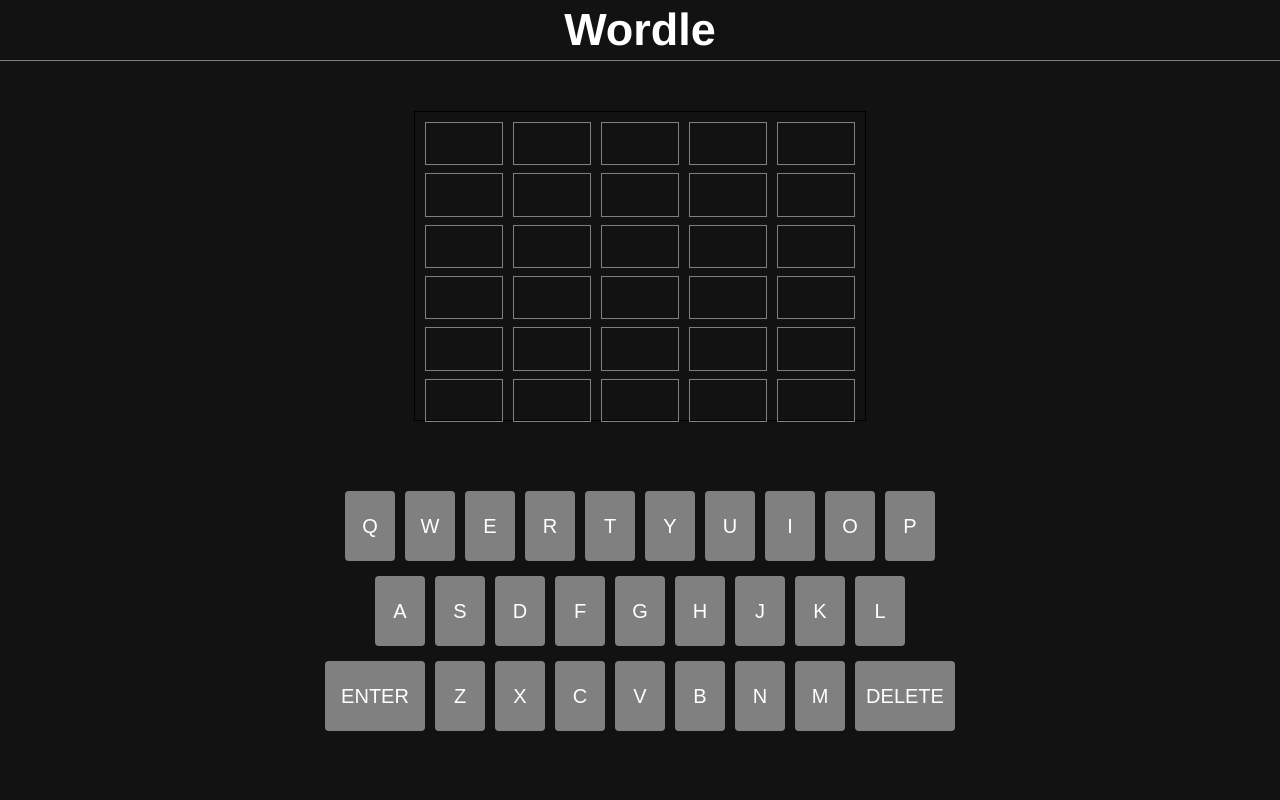
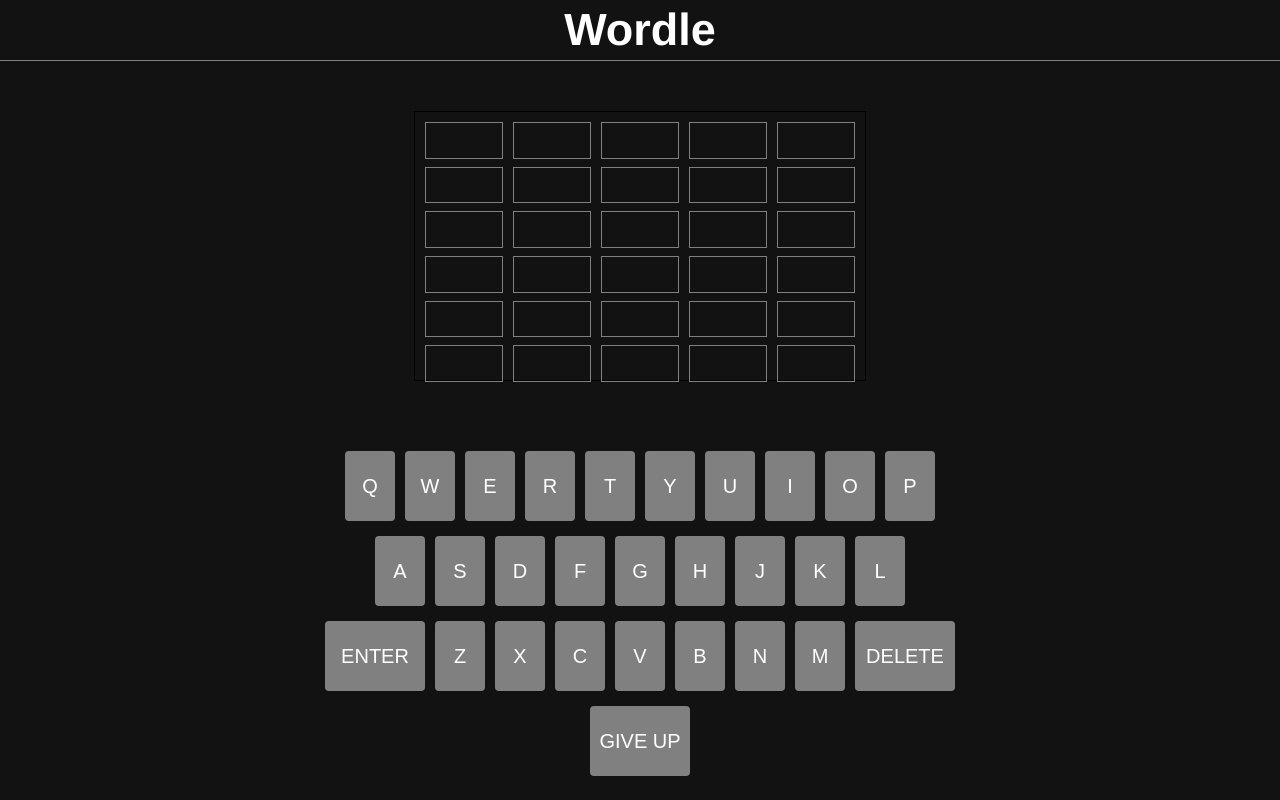
Before and after one commit to Zenonist/React-Wordle-Clone, a React (Vite) app: page / in a window 1280 px wide. Built offline with nearby package versions, Linux system fonts and the light colour scheme.

Commit message:
feat: Add give up feature

```diff
--- a/src/App.tsx
+++ b/src/App.tsx
@@ -70,8 +70,6 @@
 
         // * if the word is correct, then won the game
         if (currWord.toLowerCase() === correctWord) {
-
-            console.log("WON")
             setGameOver({gameOver: true, guessedWord: true});
             return;
         }
@@ -81,12 +79,15 @@
         }
     }
 
+    const onGiveUp = (keyVal: string) => {
+        setGameOver({gameOver: true, guessedWord: false});
+    }
     return (
         <div className="App">
             <nav>
                 <h1>Wordle</h1>
             </nav>
-            <AppContext.Provider value={{ board, setBoard, currAttempt, setCurrAttempt, onSelectLetter, onEnter, onDelete, correctWord, disabledLetters, setDisabledLetters, gameOver, setGameOver }}>
+            <AppContext.Provider value={{ board, setBoard, currAttempt, setCurrAttempt, onSelectLetter, onEnter, onDelete, correctWord, disabledLetters, setDisabledLetters, gameOver, setGameOver, onGiveUp }}>
                 {/* style: center all components*/}
                 <div className="game">
                     <Board />
--- a/src/components/Key.tsx
+++ b/src/components/Key.tsx
@@ -8,12 +8,14 @@
 }
 
 export default function Key(_KeyParam: KeyParam) {
-    const { onSelectLetter, onDelete, onEnter} = useContext(AppContext);
+    const { onSelectLetter, onDelete, onEnter, onGiveUp} = useContext(AppContext);
     const selectLetter = () => {
         if (_KeyParam.keyVal === "ENTER") {
             onEnter();
         } else if (_KeyParam.keyVal === "DELETE") {
             onDelete();
+        } else if (_KeyParam.keyVal === "GIVE UP") {
+            onGiveUp();
         } else {
             onSelectLetter(_KeyParam.keyVal)
         }
--- a/src/components/Keyboard.tsx
+++ b/src/components/Keyboard.tsx
@@ -55,6 +55,9 @@
                 })}
                 <Key keyVal="DELETE" bigKey={true} />
             </div>
+            <div className='line1'>
+                <Key keyVal="GIVE UP" bigKey={true} />
+            </div>
         </div>
     )
 }
```
